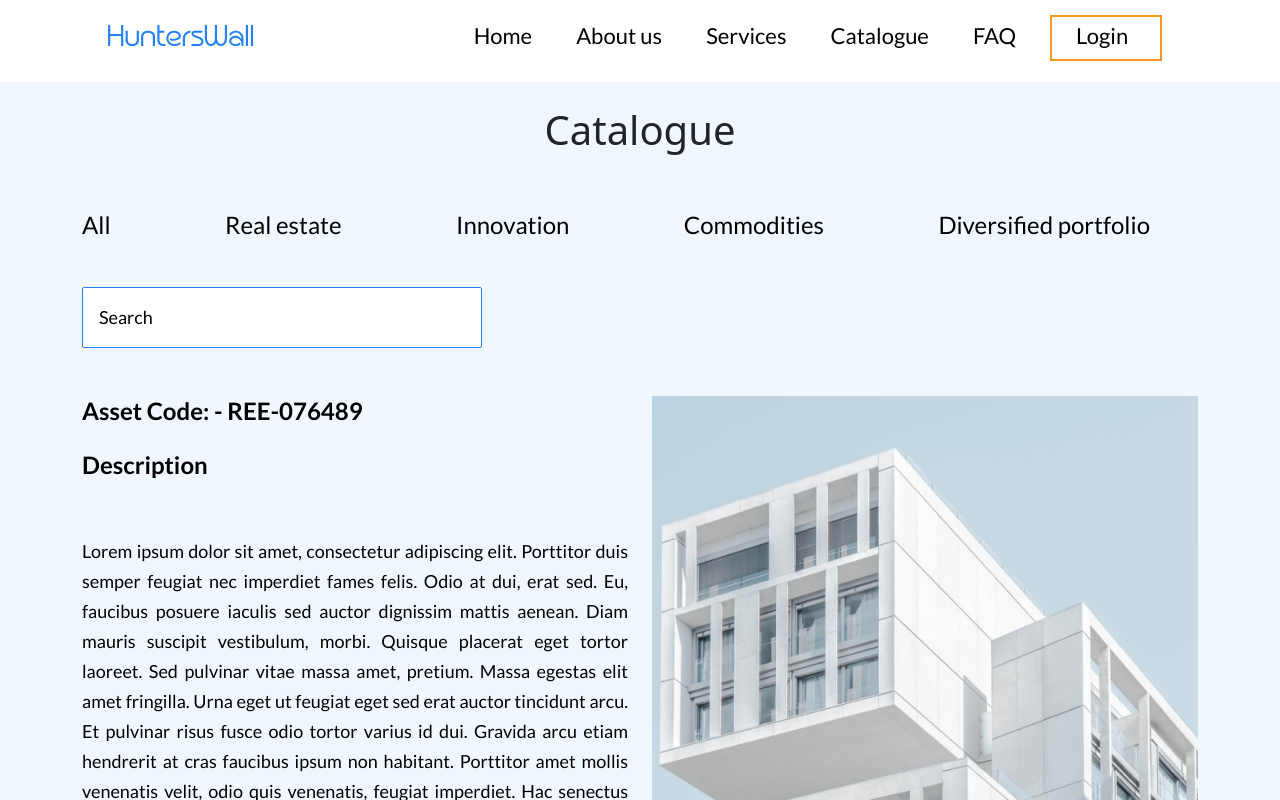
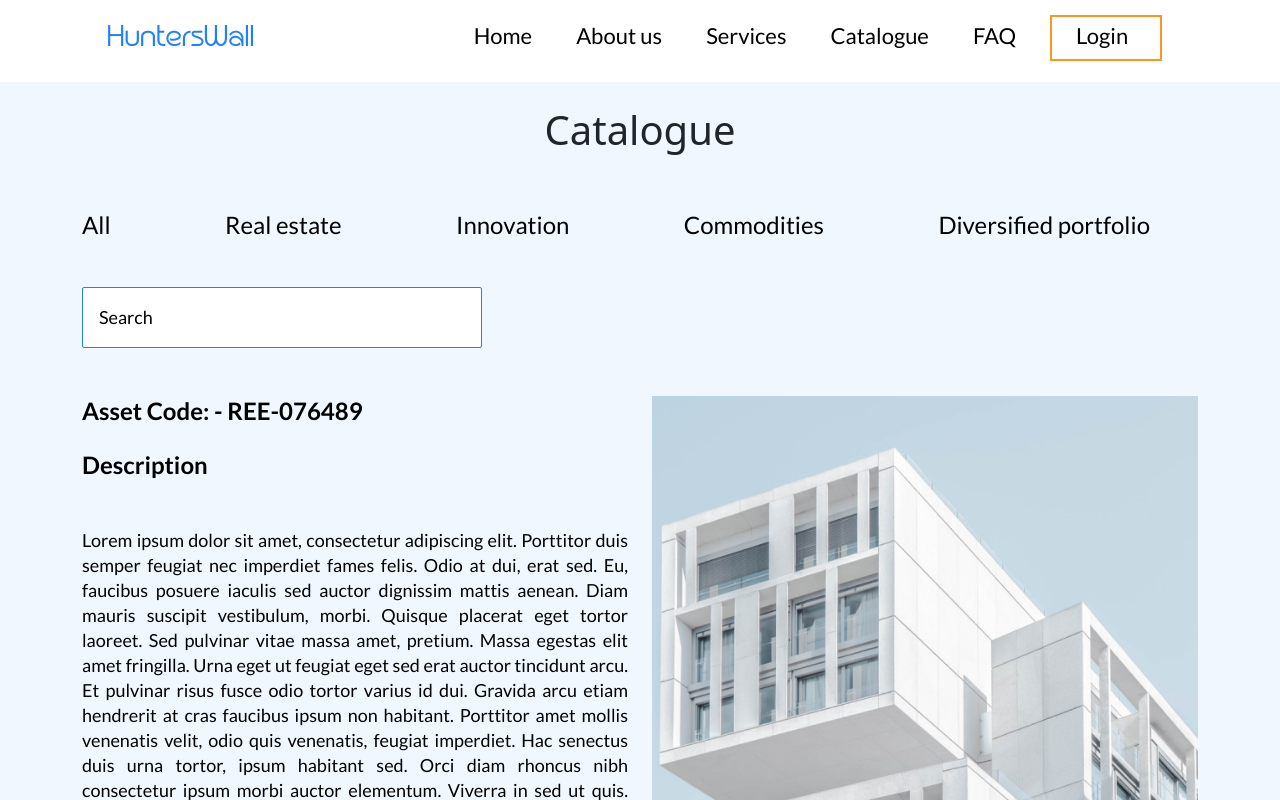
Before and after one commit to Dreezy305/HuntersWall, a Next.js app: page /catalogue in a window 1280 px wide. Both pictures are taken after a click on the element "Real estate". Shown: the top 800 px of the page. Built offline with nearby package versions, Linux system fonts and the light colour scheme.

Commit message:
FAQ page

```diff
--- a/components/realEstate.js
+++ b/components/realEstate.js
@@ -11,7 +11,7 @@ function RealEstate() {
     <>
       <div className="col-lg-6 realEstate_content">
         <h1 className="pb-3">Asset Code: - REE-076489</h1>
-        <h2 className="pb-5">Description</h2>
+        <h2 className="mb-5">Description</h2>
         <p className="">
           Lorem ipsum dolor sit amet, consectetur adipiscing elit. Porttitor
           duis semper feugiat nec imperdiet fames felis. Odio at dui, erat sed.
--- a/styles/globals.scss
+++ b/styles/globals.scss
@@ -511,7 +511,7 @@
     font-style: normal;
     font-weight: normal;
     font-size: 18px;
-    line-height: 30px;
+    line-height: 25px;
     color: #000000;
     text-align: justify;
   }
```
